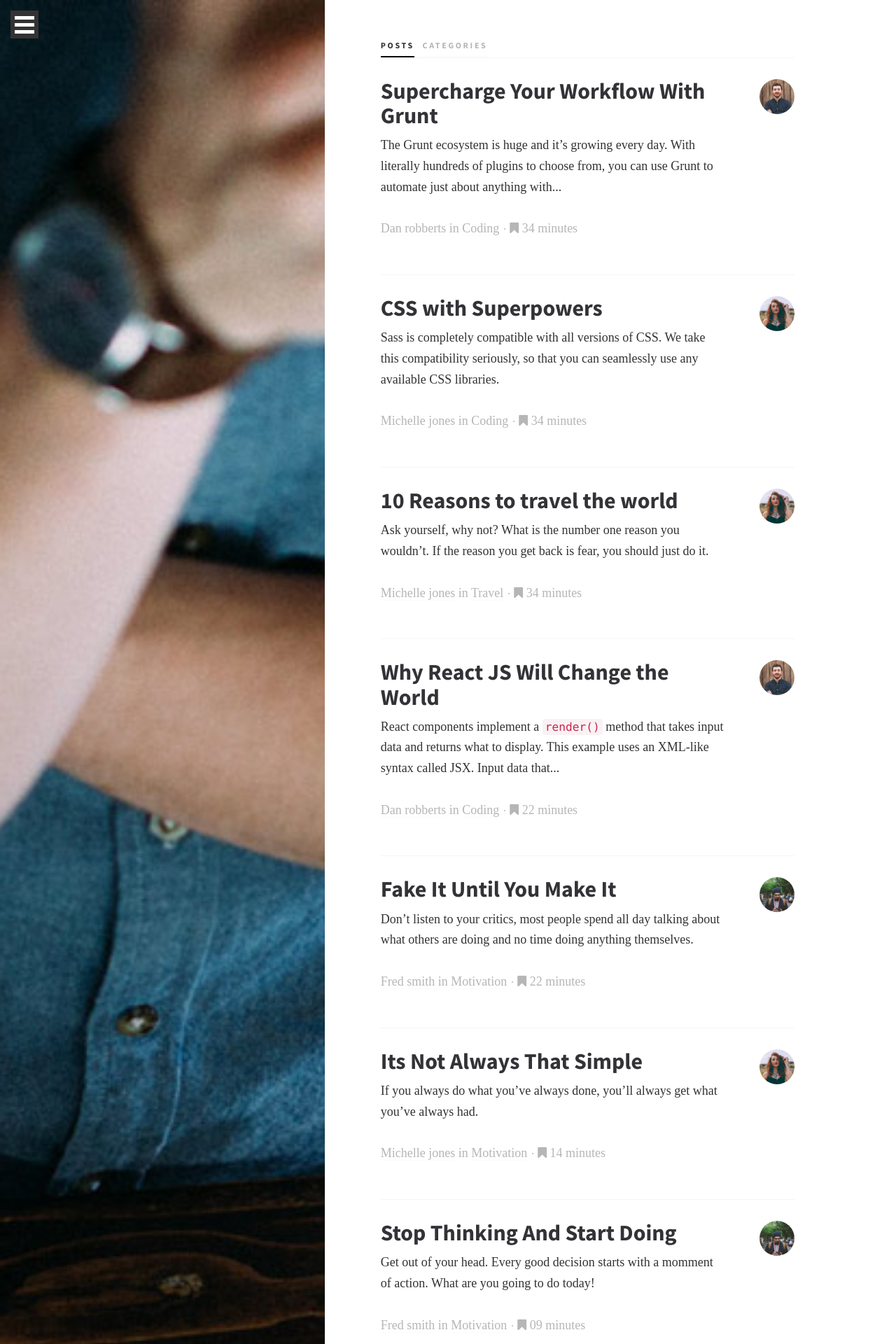
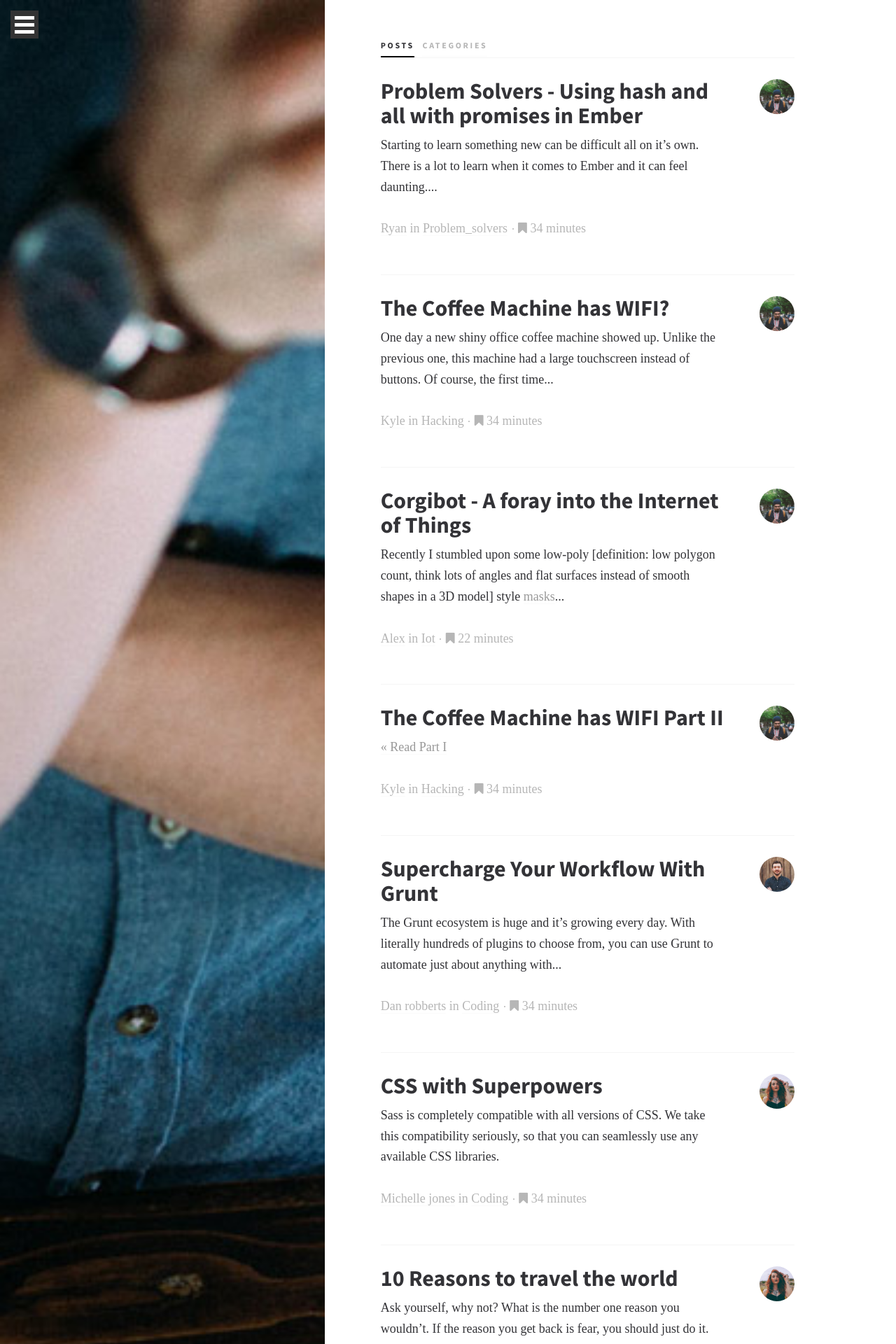
Before and after one commit to curiositymotive/curiositymotive.github.io, a Jekyll site: the page built from index.html, in a window 1280 px wide. Shown: the top 1920 px of the page at 70% size. Built offline with Jekyll 4.4.1, drawn with Linux system fonts in a browser that asks for light colours; some web fonts are replaced; some of the changed lines change nothing that is shown.

Commit message:
adding four posts from spark

```diff
--- a/_config.yml
+++ b/_config.yml
@@ -16,6 +16,8 @@ single_footer: '<p>&copy; 2016 <a href="/">latest posts</a></p>'
 footer_links:
     About: ['About', '/about']
     Writer: ['CM', '/about']
+gems:
+  - jekyll-gist
 
 
 # Build settings
--- /dev/null
+++ b/_posts/2016-02-17-Corgibot.md
@@ -0,0 +1,57 @@
+---
+layout: post
+title:  "Corgibot - A foray into the Internet of Things"
+subtitle: "Making a paper animal talk to the internet"
+date: 2016-02-17
+categories: iot corgis arduino particle raspberry pi
+author_name : Alex
+author_url : /author/alex
+author_avatar: fred
+show_avatar : true
+read_time : 22
+feature_image: /post-assets/corgi-large
+show_related_posts: true
+square_related: /post-assets/corgi-small
+blurb: "Recently I stumbled upon some low-poly style masks that you could print and assemble yourself. Since our team has three official corgis I decided to be trendy and build something that would let me be just as cool as their owners."
+img:
+  large: /images/post/corgi-large.jpg
+  small: /images/post/corgi-small.jpg
+headerDark: true
+published: true
+---
+
+Recently I stumbled upon some low-poly [definition: low polygon count, think lots of angles and flat surfaces instead of smooth shapes in a 3D model] style [masks](http://wintercroft.com/) that you could print and assemble yourself. I knew I wanted to try creating something in this style and started to think of what I could make. Since our team has three official corgis I decided to be trendy and build something that would let me be just as cool as their owners.
+
+I started researching how to go about making a low-poly physical object and found the [123Dmake app](http://www.123dapp.com/make) by Autodesk. The app allows you to turn any 3D model into a physical creation via 3D printing, folding paper, or laser cutting cardboard layers.
+
+<img class="post-img-right" title="Corgi Head" src="/img/post-assets/corgi-head.jpg" alt="">
+
+## Making a real paper dog
+
+I found a free-to-use corgi 3D model on Autodesk's 123D site and imported it into Tinkercad so I could dock its tail. As an aside, corgi tails are docked as a breed standard. They used to be docked because as herding dogs, the larger animals would step on their tails. So for authenticity sake, and adherence to robot dog breed standards, the tail had to go. Once I had the model the way I wanted, I imported it into 123Dmake and set the type to created folded panels which I could print on cardstock for stability to make the object itself.
+
+## A new addition to the Internet of Things
+
+At about this time I realized I could infuse a bit of my love for new DIY electronics like the [Arduino](https://www.arduino.cc/), [Raspberry Pi](https://www.raspberrypi.org/), and the [Particle](https://www.particle.io/) platform and turn this corgi into the #corgibot, a small notification robot that would bark and move it's head based on any sort of notification from an app or the web.
+
+<img class="post-img-full" title="Particle.io Photo" src="/img/post-assets/corgi-photon.jpg" alt="">
+
+I decided the easiest way to bring this thing to life and add it to the Internet of Things would be by using a Particle Photon as it has built-in wifi, their own web IDE, over-the-air firmware flashing, and an easy to use API that meant I could control the program from nearly anything.
+
+## Bringing it all together
+
+After I got the whole corgi cut, folded, and tediously assembled, I had to figure out where I needed the head to disconnect so that it could move independently of the rest of the body. I removed a sizable piece from its back to allow access to the insides for the internal mechanisms. I created a bone structure from popsicle sticks and hot glue which turned out to be incredibly sturdy.
+
+Then I built a small platform that could hold the Photon board, a speaker, and a servo that would be attached to the head to make it move. This had the added benefit that the platform and head could easily be removed from the body to be worked on separately.
+
+Once I built out the circuit and placed it inside the corgi, I set to work writing my [control program](https://gist.github.com/streetalchemist/669983fa9b9bd074d604). When called, this program would tell the servo to move the head, and the speaker to play a soundbyte embedded into the system.
+
+<img class="post-img-left" title="Corgibot Montage" src="/img/post-assets/corgi-complete.jpg" alt="">
+
+After everything was working the way it needed to, it was time for a coat of paint! I didn't want any of the office corgi's to feel singled out as my favorite so #corgibot got a nice safety orange color to make sure no one missed it.
+
+For the time being #corgibot is tied to a slash command in our team Slack so whenever /bark is typed the lil' guy lets us know what's up. In the future it could just as easily be tied to [IFTTT](https://ifttt.com/) or some other system. I was surprised at just how easy this project ended up being.
+
+The DIY object creation tools from Autodesk made me realize just how simple it can be to take an idea and bring it into reality. I was hugely pleased with the Particle platform in how easy it was to program the Photon board as well as control it through super simple APIs. All kinds of new ideas are racing through my brain now that #corgibot is alive and barking. I want to build electronically controlled board games to play with friends in other places, build a celebration device that plays music and lights when we deploy a new version of a website, or even track in real-time when the bathrooms in the office are open and available!
+
+And with that goes my first forray into the Internet of Things!
--- /dev/null
+++ b/_posts/2016-02-17-The-Coffee-Machine-has-WIFI-Part-II.md
@@ -0,0 +1,35 @@
+---
+layout: post
+title:  "The Coffee Machine has WIFI Part II"
+date: 2016-02-08
+categories: hacking coffee r&d
+author_name : Kyle
+author_url : /author/kyle
+author_avatar: fred
+show_avatar : true
+read_time : 34
+feature_image: /post-assets/coffee2-large
+show_related_posts: true
+square_related: /post-assets/coffee2-small
+blurb: "Digging deeper into the inside of the machine, the first thing I did was research any model numbers found inside the unit."
+headerDark: true
+published: true
+---
+
+[<< Read Part I](/The-Coffee-Machine-has-WIFI/)
+
+After taking some time off from this experiment, some co-workers brought it back up and pushed me to keep trying. My prior attempt at finding a user manual failed so this time I took detailed pictures of the inside components and tried to find further information on how it works. Also with this further investigation I noticed a compact flash card inserted at the bottom of the main circuit board.
+
+The first thing I did was research any model numbers found inside the unit. One of the identifiers on the main board led me to a user manual that also had information on the application that runs everything. Inside this manual was the default password for logging into the admin panel, could it be that easy… yes, yes it was. After digging around in the settings I found where to connect the machine to our WIFI, which means all my effort looking on the network last time was for nothing.
+
+After further noodling with the admin side of the software, I turned to the compact flash card. The card was unreadable on OSX and Windows but after connecting it to a Linux virtual machine I was able to copy over all the contents. In an effort to keep myself from being the most hated person in the office by breaking the coffee machine, I ordered an identical compact flash card to experiment on.
+
+In a perfect world, I would have been able to create an image of the CF card that could both be used for imaging the new card and also loading in a VM to test modifications on. Unfortunately, I was never able to get the machine to boot from this card. I believe there is something I missed in order to make it a bootable card. A co-worker mentioned some software that would clone the card but I never made it that far.
+
+During a casual conversation about this I mention my fear of breaking the machine because of how much usage I saw in the log files. This sparked the interest of Ryan who took the logs files and created an API that could query the data. The idea is to create some sort of data visualization about coffee drinkers in the office. There is also the idea floating around to combine the coffee machine data with data from the bathroom door sensor that Alex installed. Please feel free to send us title suggestions for this combined data viz.
+
+
+=========================================================
+Replace "To be continued" on Coffee machine 1:
+[To be continued…](/The-Coffee-Machine-has-WIFI-Part-II/)
+=========================================================
--- /dev/null
+++ b/_posts/2016-02-17-The-Coffee-Machine-has-WIFI.md
@@ -0,0 +1,28 @@
+---
+layout: post
+title:  "The Coffee Machine has WIFI?"
+date: 2016-02-17 00:00:05
+categories: hacking coffee r&d
+author_name : Kyle
+author_url : /author/kyle
+author_avatar: fred
+show_avatar : true
+read_time : 34
+feature_image: /post-assets/coffee-large
+show_related_posts: true
+square_related: /post-assets/coffee-small
+blurb: "How sweet would it be to initiate a cup of coffee from my desk then have it ready after walking across the office and up the stairs."
+headerDark: true
+published: true
+---
+One day a new shiny office coffee machine showed up. Unlike the previous one, this machine had a large touchscreen instead of buttons. Of course, the first time I try to use it it locks up and says “trash full.” After tracking down the office manager, I watched her open the front, press a small button on the inside, enable the settings screen and that is when I saw a small WIFI icon in the bottom corner. This was the first time I thought about messing with it, but I didn’t have the time or any specific reason.
+
+Fast forward a few months and I run into [this wonderful article about automation](https://www.jitbit.com/alexblog/249-now-thats-what-i-call-a-hacker/) and I now have a reason. How sweet would it be to initiate a cup of coffee from my desk then have it ready after walking across the office and up the stairs. However, our machine does not provide the cup. That means I either have to tackle anyone who tries to get in my way to chat or I have it wait after brewing and program a button to dispense. But that’s a problem that can be worried about once the experiment is successful.
+
+After discussing this with a coworker, I decided to try and find the machine on our local network. Keep in mind I’m not a network guy and have never done anything like this before, but they make it look like so much fun on TV. He pointed me to a tool called NMAP and I started learning how to use it. In the meantime, he simply walked upstairs, opened the machine’s settings, and tried to find the IP address that way. Unfortunately, that section of the menu was password protected.
+
+I decided to keep working on the network side and ran a scan of every IP in the network. A small part of me was afraid of receiving a call from the IT department, but I guess that didn’t trigger any warnings. The results were a very large list of ip addresses and open ports. I was able to filter out most results by eliminating any machine with anti-virus software. Anything with http/https was checked out in a browser and anything with ssh was inspected through the terminal. While I was unsuccessful in actually finding or gaining access to the coffee machine, I did find my way into a few printers and the smart TV.
+
+The next step was to do a little research. Soon I realized trying to find user manuals was as sketchy as looking for random hardware drivers. I managed to find some promotional pdf’s and a few distributors of the machine but have yet to find any sort of service or user material. A few things that caught my eye were add on items to the product. The manufacture offers a paid service to remotely monitor your machine. Also, a credit card processor is an optional item. One would hope that these services have even the most basic of security. Perhaps thinking this wanna be hacker has any chance at cracking the machine is a bit of a stretch. Looks like this experiment will have to come down to good ol’ social engineering.
+
+_To be continued…_
--- /dev/null
+++ b/_posts/2016-02-17-Using-hash-and-all-with-promises-in-Ember.md
@@ -0,0 +1,43 @@
+---
+layout: post
+title:  "Problem Solvers - Using hash and all with promises in Ember"
+date: 2016-02-17 00:10:00
+categories: problem_solvers
+author_name : Ryan
+author_url : /author/ryan
+author_avatar: fred
+show_avatar : true
+read_time : 34
+feature_image: /post-assets/emberjs-logo
+show_related_posts: false
+square_related: /post-assets/emberjs-solid
+blurb: "There is a lot to learn when it comes to Ember and it can feel daunting. There are some tools in Ember that can make working with promises a little easier."
+logo: /images/post/emberjs-logo.png
+img:
+  small: /images/post/emberjs-solid.png
+published: true
+---
+
+Starting to learn something new can be difficult all on it's own.  There is a lot to learn when it comes to Ember and it can feel daunting.  If you have [never used promises](http://www.html5rocks.com/en/tutorials/es6/promises/), then this mountain just got a whole lot higher to climb.  There are some tools in Ember that can make working with promises a little easier.
+
+## Hash
+
+When I first started out using Promises in Ember, a common problem I would run into was needing two promises to resolve before I could take a next step.  Often I would solve this problem by doing something like this:
+
+{% gist 0f36f55d85e53ce0db28 %}
+
+That is anything but elegant.  That is where [hash](http://emberjs.com/api/classes/RSVP.html#method_hash) comes to the rescue.  You can provide `hash` with, you guessed it, a hash of promises that will all be resolved before it continues.  That means we can rewrite our example like this:
+
+{% gist a0eca6bcedd970b1a993 %}
+
+We are able to get rid of the mutable variables and make it clearer what we are trying to do.  Even though this is a trivial example, it shows the flexibility `hash` can provide.
+
+## All
+
+Another common scenario I would run into is applying some change to an array of objects, all of which need to resolve.  Trying to do this without using [all](http://emberjs.com/api/classes/RSVP.html#method_all) is a nightmare.  I am not sure what that would even look like.  So instead, let us look at an example of what using `all` is like:
+
+{% gist e61e356af89d5f9b27a7 %}
+
+Combining `map` and `all` makes it easy to create an array of promises that we can resolve and then continue doing work with the results.  It is important to note that `all` implements a 'fail-fast' method for handling promises that are rejected.  This means that as soon as a promise is rejected, processing of the array will halt and the error will be passed down the chain.  If you wanted to be able to report an all of the promises that were rejected, you can use [allSettled](http://emberjs.com/api/classes/RSVP.html#method_allSettled) instead.
+
+`hash` and `all` are great tools to have around when dealing with promises in Ember.  However, they are not the only options available to you.  Make sure you take a look at the documentation for [Ember.RSVP](http://emberjs.com/api/classes/RSVP.html) and checkout some of the awesome tools that you can leverage with promises.
```
Also changed, not shown: img/post-assets/coffee-large.jpg (added), img/post-assets/coffee-small.jpg (added), img/post-assets/coffee2-large.jpg (added), img/post-assets/coffee2-small.jpg (added), img/post-assets/corgi-complete.jpg (added), img/post-assets/corgi-head.jpg (added), img/post-assets/corgi-large.jpg (added), img/post-assets/corgi-photon.jpg (added), img/post-assets/corgi-small.jpg (added), img/post-assets/emberjs-logo.jpg (added), img/post-assets/emberjs-logo.png (added), img/post-assets/emberjs-solid.jpg (added), img/post-assets/emberjs-solid.png (added), js/main.min.js.
